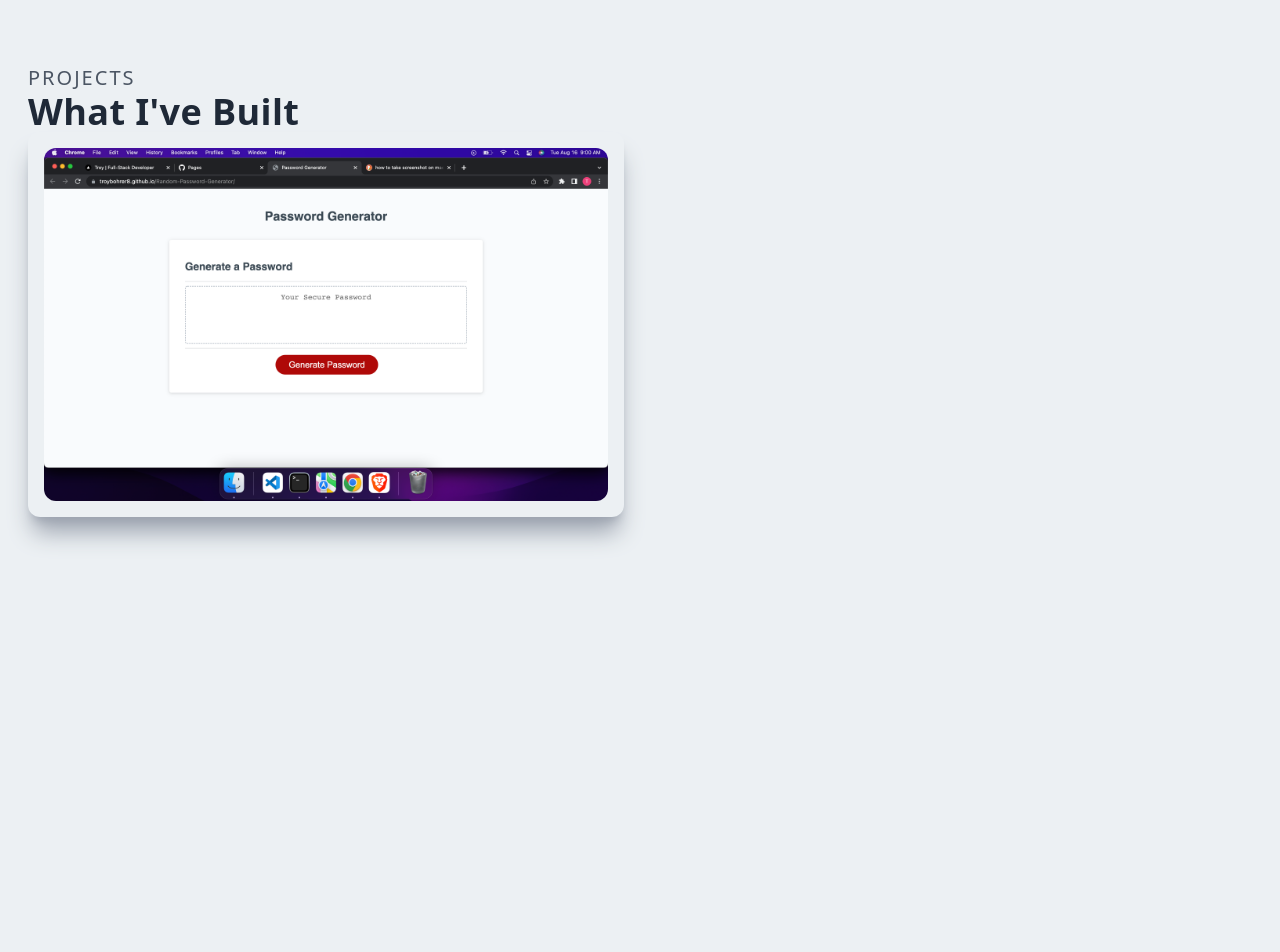
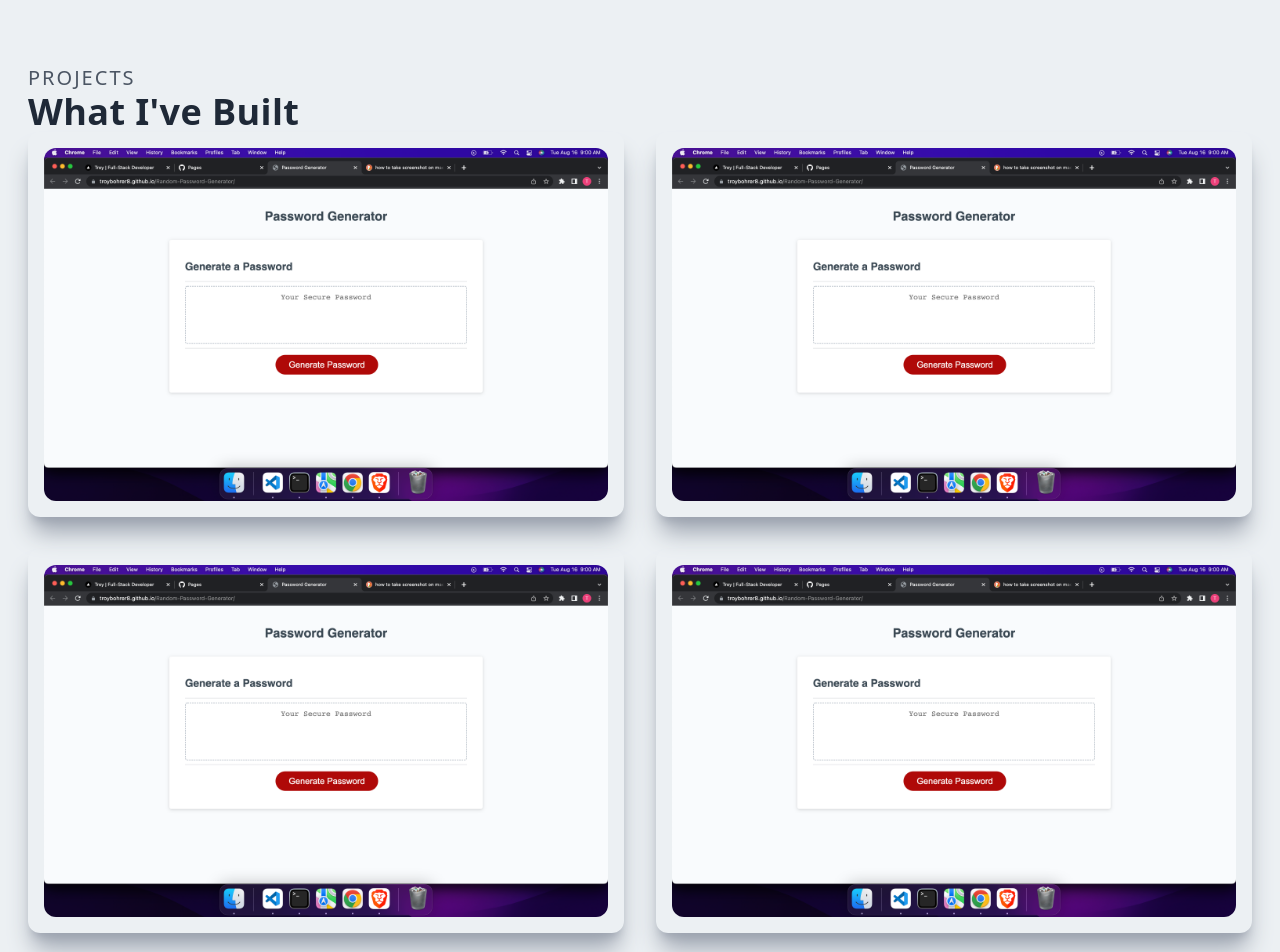
Before and after one commit to TroyBohrer8/Next.js-Portfolio, a Next.js app in the folder my-app/: page / in a window 1280 px wide. Shown: the part 2400-3352 px from the top of the page. Before the commit the page ends 2981 px from the top, so only its background shows below. Built offline with nearby package versions, Linux system fonts and the light colour scheme.

Commit message:
completed project section for now, need to update cards to correct projects

```diff
--- /dev/null
+++ b/my-app/components/ProjectItem.jsx
@@ -0,0 +1,28 @@
+import React from "react";
+import Link from "next/link";
+import Image from "next/image";
+
+function ProjectItem({ title, backgroundImg, projectUrl }) {
+  return (
+    <div className="relative flex items-center justify-center h-auto w-full shadow-xl shadow-gray-400 rounded-xl p-4 group hover:bg-gradient-to-r from-[#5651e5] to-[#709dff]">
+      <Image
+        className="rounded-xl group-hover:opacity-10"
+        src={backgroundImg}
+        alt="/"
+      />
+      <div className="hidden group-hover:block absolute top-[50%] left-[50] translate-x-2">
+        <h3 className="text-2xl text-white tracking-wider text-center">
+          {title}
+        </h3>
+        <p className="pb-4 pt-2 text-white text-center">Javascript</p>
+        <Link href={projectUrl}>
+          <p className="text-center py-3 rounded-lg bg-white text-gray-700 font-bold text-lg cursor-pointer">
+            More Info
+          </p>
+        </Link>
+      </div>
+    </div>
+  );
+}
+
+export default ProjectItem;
--- a/my-app/components/Projects.jsx
+++ b/my-app/components/Projects.jsx
@@ -1,7 +1,6 @@
 import React from "react";
-import Image from "next/image";
-import Link from "next/link";
-import randomPasswordImg from "../public/assets/projects/RandomPassword.png"
+import ProjectItem from "../components/ProjectItem";
+import randomPasswordImg from "../public/assets/projects/RandomPassword.png";
 
 const Projects = () => {
   return (
@@ -12,18 +11,30 @@ const Projects = () => {
         </p>
         <h2>What I've Built</h2>
         <div className="grid md:grid-cols-2 gap-8">
-          <div className="relative flex items-center justify-center h-auto w-full shadow-xl shadow-gray-400 rounded-xl p-4 group hover:bg-gradient-to-r from-[#5651e5] to-[#709dff]">
-            <Image className="rounded-xl group-hover:opacity-10" src={randomPasswordImg} alt="/" />
-            <div className="hidden group-hover:block absolute top-[50%] left-[50] translate-x-2">
-              <h3 className="text-2xl text-white tracking-wider text-center">
-                Random Password Generator
-              </h3>
-              <p className="pb-4 pt-2 text-white text-center">Javascript</p>
-              <Link href="/">
-                <p className="text-center py-3 rounded-lg bg-white text-gray-700 font-bold text-lg cursor-pointer">More Info</p>
-              </Link>
-            </div>
-          </div>
+          {/* Project One */}
+          <ProjectItem
+            title="Random Password Generator"
+            backgroundImg={randomPasswordImg}
+            projectUrl="https://troybohrer8.github.io/Random-Password-Generator/"
+          />
+          {/* Project Two */}
+          <ProjectItem
+            title="Random Password Generator"
+            backgroundImg={randomPasswordImg}
+            projectUrl=""
+          />
+          {/* Project Three */}
+          <ProjectItem
+            title="Random Password Generator"
+            backgroundImg={randomPasswordImg}
+            projectUrl=""
+          />
+          {/* Project Four */}
+          <ProjectItem
+            title="Random Password Generator"
+            backgroundImg={randomPasswordImg}
+            projectUrl=""
+          />
         </div>
       </div>
     </div>
```
